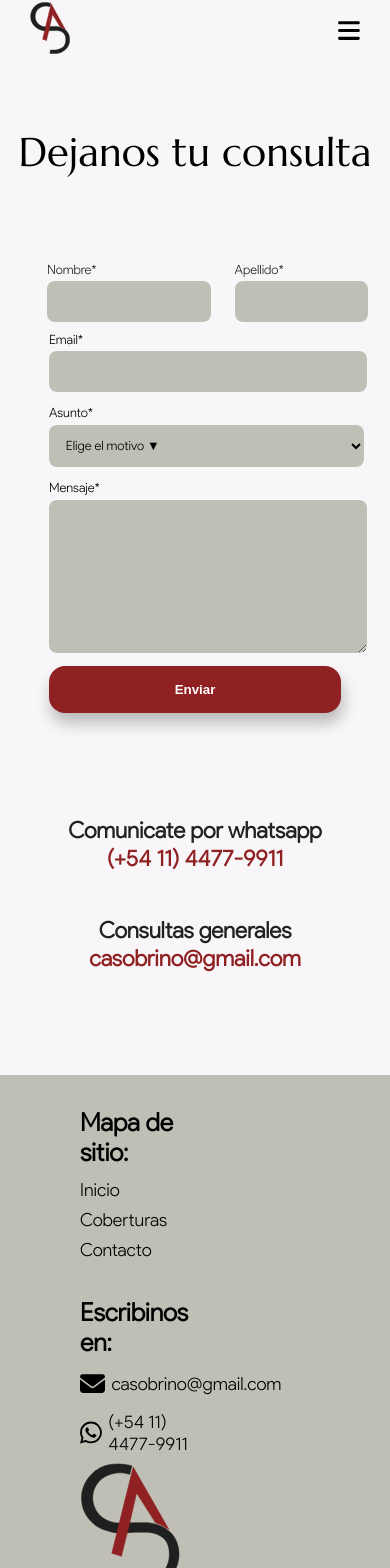
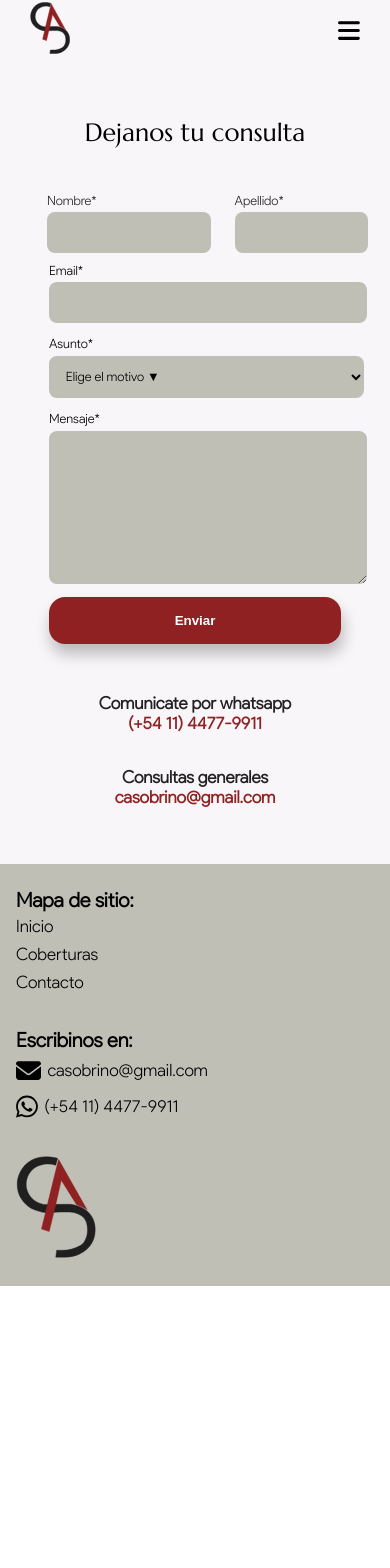
Before and after one commit to diaslucia/cas, a React (Create React App) app: page /contacto in a window 390 px wide. Shown: the top 1568 px of the page. After the commit the page ends 1286 px from the top, so only its background shows below. Built offline with nearby package versions, Linux system fonts and the light colour scheme.

Commit message:
Correcciones

```diff
--- a/src/sections/contacto/contacto.scss
+++ b/src/sections/contacto/contacto.scss
@@ -201,8 +201,31 @@
             width: 30%;
             @media(max-width: 992px){
                 width: 100%;
-                margin-top: 5rem;
+                margin-top: 2rem;
             }
         }
     }
 }
+
+/* Phones */
+@media only screen and (min-width: 200px) and (max-width: 600px) {
+
+    .contacto{
+        padding: 40px 0px;
+        h1{
+            @include titleFont(25px);
+            margin-bottom: 40px;
+        }
+        div{
+            div{
+                .principal{
+                    font-size: 17px;
+                }
+                .secundario{
+                    font-size: 17px;
+                }
+            }
+        }
+    }
+
+}
--- a/src/sections/inicio/components/preguntas/pregunta/Pregunta.scss
+++ b/src/sections/inicio/components/preguntas/pregunta/Pregunta.scss
@@ -49,3 +49,61 @@
         }
     }
 }
+
+
+/* Phones */
+@media only screen and (min-width: 200px) and (max-width: 600px) {
+
+    .pregunta{
+        display: flex;
+        flex-direction: column;
+        justify-content: flex-start;
+        padding: 1rem 0rem 1rem 0rem;
+        @media(max-width: 576px){
+            width: 100%;
+        }
+        .pregunta_principal{
+            display: flex;
+            justify-content: flex-start;
+            align-items: center;
+            cursor: pointer;
+            p{
+                font-size: 24px;
+                margin: 0rem 1rem 0rem 0rem;
+                font-weight: 500;
+                user-select: none;
+                -webkit-user-select: none;
+                -khtml-user-select: none;
+                -moz-user-select: none;
+                -ms-user-select: none;
+            }
+            h4{
+                margin: 0rem;
+                font-size: 18px;
+                font-weight: 500;
+                user-select: none;
+                -webkit-user-select: none;
+                -khtml-user-select: none;
+                -moz-user-select: none;
+                -ms-user-select: none;
+            }
+        }
+        .pregunta_secondary{
+            display: flex;
+            justify-content: flex-start;
+            padding: 0.5rem 0rem 0rem 0rem;
+            height: 0rem;
+            margin: 0rem;
+            color: #000000;
+            @media(max-width: 992px){
+                height: 100%;
+            }
+            p{
+                font-size: 1rem;
+                line-height: 1.2rem;
+                margin: 0rem;
+            }
+        }
+    }
+
+}
--- a/src/sections/inicio/components/retiro/retiro.js
+++ b/src/sections/inicio/components/retiro/retiro.js
@@ -3,8 +3,8 @@ import "./retiro.scss";
 
 /* Img */
 import plazoFijo from "../../../../assets/Plazo fijo.svg";
-import dolar from "../../../../assets/dolar.svg";
-import ladrillo from "../../../../assets/ladrillo.svg"
+import dolar from "../../../../assets/Dolar.svg";
+import ladrillo from "../../../../assets/Ladrillo.svg"
 
 /* Components */
 import Button from "../../../../shared/button/button";
--- a/src/shared/footer/Footer.js
+++ b/src/shared/footer/Footer.js
@@ -26,7 +26,7 @@ const Footer = () => {
             <p>(+54 11) 4477-9911</p>
           </div>
         </div>
-        <div className='footer_div'>
+        <div className='footer_divLogo'>
             <img src={Logo} alt="Logo CAS"/>
         </div>
     </div>
--- a/src/shared/footer/Footer.scss
+++ b/src/shared/footer/Footer.scss
@@ -5,6 +5,7 @@
     justify-content: center;
     align-items: flex-start;
     background-color: $secondary;
+    padding: 1rem 0rem;
     .footer_div{
         text-align: left;
         width: 33%;
@@ -36,8 +37,10 @@
             @include textFont(18px);
             margin: 0.5rem 0rem;
         }
+    }
+    .footer_divLogo{
         img{
-            width: 200px;
+            width: 150px;
             text-align: center;
         }
     }
@@ -49,10 +52,47 @@
     .footer{
         display: flex;
         flex-direction: column;
+        justify-content: flex-start;
+        align-items: flex-start;
+        background-color: $secondary;
+        padding: 1.5rem 0rem;
         .footer_div{
+            text-align: left;
+            width: auto;
+            display: flex;
+            flex-direction: column;
+            padding-left: 1rem;
+            margin-bottom: 2rem;
+            h2{
+                @include textFont(20px);
+                font-weight: 800;
+                margin: 0rem;
+            }
+            div{
+                display: flex;
+                align-items: center;
+                .icon{
+                    font-size: 25px;
+                }
+                p{
+                    margin-left: 0.4rem;
+                }
+            }
+            a{
+                text-decoration: none;
+                color: #000000;
+                @include textFont(17px);
+                margin: 0.25rem 0rem;
+            }
+            p{
+                @include textFont(17px);
+                margin: 0.5rem 0rem;
+            }
+            }
+        .footer_divLogo{
             img{
-                width: 100px;
-                text-align: center;
+                width: 80px;
+                margin-left: 1rem;
             }
         }
     }
```
